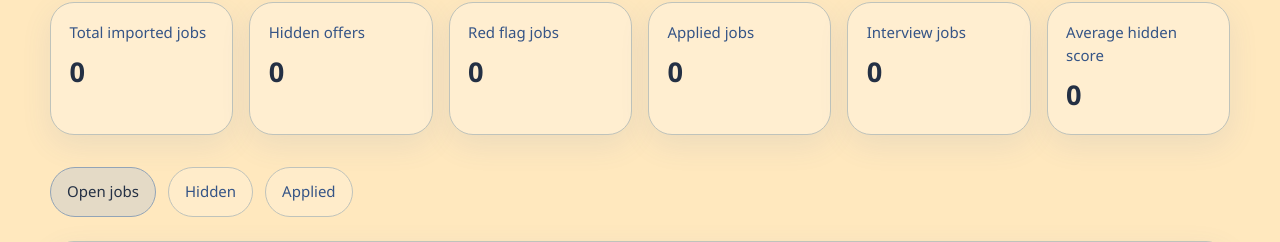
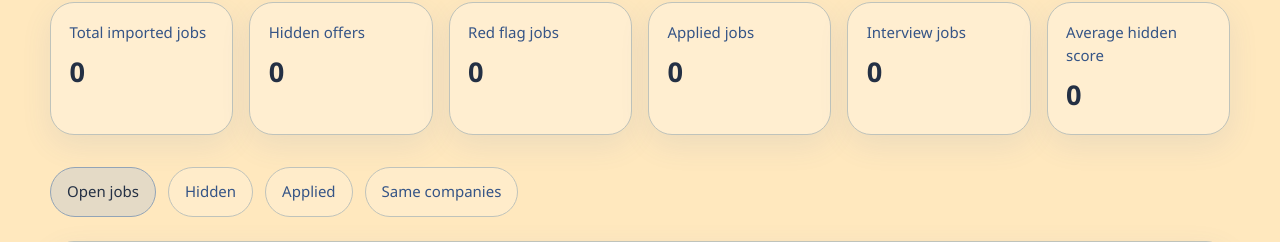
Before and after one commit to HelloMyNameNikoloz/HiddenHire, a Flask app: page / in a window 1280 px wide; the page is wider, and only the part inside the window is pictured. Shown: the part 189-431 px from the top of that part. Run offline with Flask 3, Linux system fonts and the light colour scheme; data comes from the database, SQL or seed files in the repository; data that the repository does not hold is empty.

Commit message:
same company filtering

```diff
--- a/routes/dashboard.py
+++ b/routes/dashboard.py
@@ -43,8 +43,15 @@ def build_tab_urls(args):
     base.pop("partial", None)
     applied_args = {key: value for key, value in base.items() if key != "only_not_applied"}
     hidden_args = {key: value for key, value in base.items() if key != "only_not_applied"}
+    company_args = {key: value for key, value in base.items() if key != "only_not_applied"}
     open_args = dict(base)
     open_args["view"] = "open"
     hidden_args["view"] = "hidden"
     applied_args["view"] = "applied"
-    return {"open": open_args, "hidden": hidden_args, "applied": applied_args}
+    company_args["view"] = "same_company"
+    return {
+        "open": open_args,
+        "hidden": hidden_args,
+        "applied": applied_args,
+        "same_company": company_args,
+    }
--- a/services/filters.py
+++ b/services/filters.py
@@ -89,8 +89,23 @@ def build_where(filters):
         clauses.append("status = 'applied'")
     elif filters["view"] == "hidden":
         clauses.append("status = 'hidden'")
+    elif filters["view"] == "same_company":
+        clauses.append("status NOT IN ('applied', 'hidden')")
+        clauses.append(
+            "employer_name IN (SELECT DISTINCT employer_name FROM jobs WHERE status = 'applied')"
+        )
     else:
         clauses.append("status NOT IN ('applied', 'hidden')")
+        clauses.append(
+            """
+            employer_name NOT IN (
+                SELECT DISTINCT employer_name
+                FROM jobs
+                WHERE status = 'applied'
+                  AND trim(COALESCE(employer_name, '')) <> ''
+            )
+            """
+        )
     if filters["view"] != "hidden" and not filters["show_rejected"]:
         clauses.append("is_rejected_platform_duplicate = 0")
     if filters["q"]:
--- a/templates/partials/dashboard_results.html
+++ b/templates/partials/dashboard_results.html
@@ -6,6 +6,8 @@
         applied
       {% elif filters.view == 'hidden' %}
         hidden
+      {% elif filters.view == 'same_company' %}
+        same-company
       {% else %}
         open
       {% endif %}
--- a/templates/partials/dashboard_tabs.html
+++ b/templates/partials/dashboard_tabs.html
@@ -17,4 +17,10 @@
   >
     Applied
   </a>
+  <a
+    class="dashboard-tab {% if filters.view == 'same_company' %}is-active{% endif %}"
+    href="{{ url_for('dashboard.index', **tab_urls.same_company) }}"
+  >
+    Same companies
+  </a>
 </section>
```
